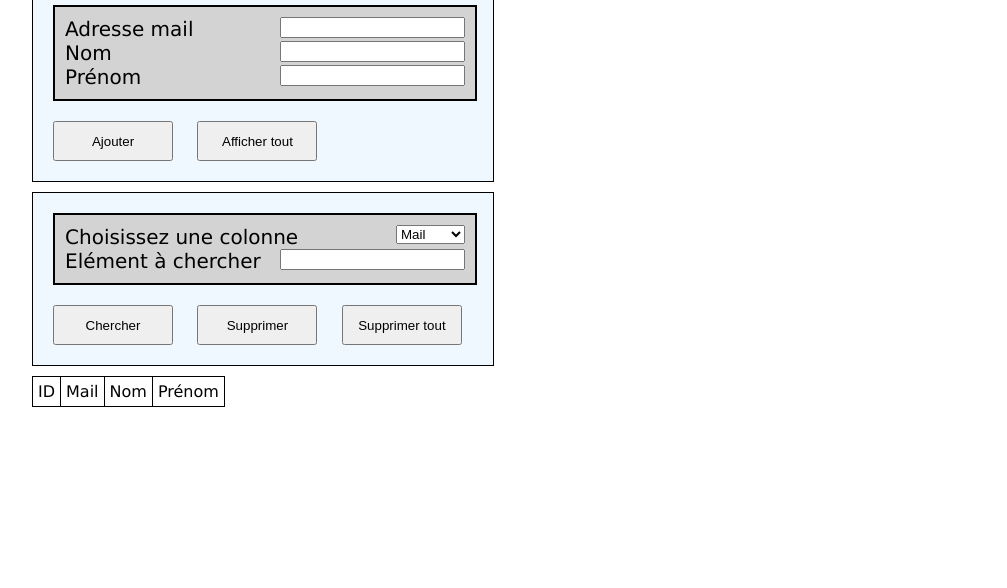
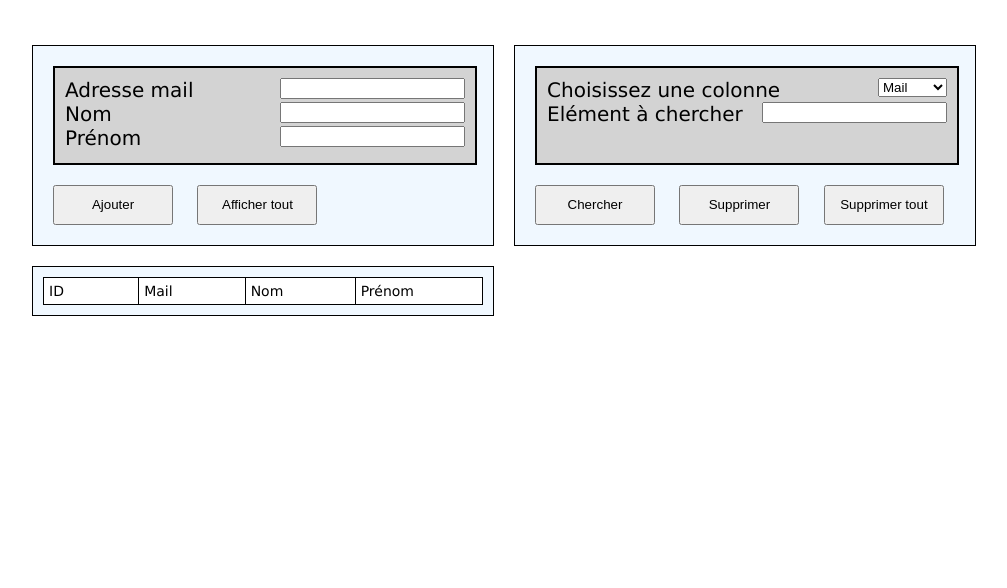
Before and after one commit to Terminn/terminn.github.io, a plain HTML site: page index.html in a window 1280 px wide. Shown: the part 212-800 px from the top of the page, without its empty margins (36-1043 px from the left). Drawn offline with Linux system fonts and the light colour scheme.

Commit message:
Minor css changes

```diff
--- a/index.html
+++ b/index.html
@@ -1,3 +1,4 @@
+<!DOCTYPE html>
 <html>
 
     <head>
--- a/style.css
+++ b/style.css
@@ -25,6 +25,7 @@ form {
   background-color: lightgray;
   padding: 10px;
   width: 400px;
+  height: 75px;
   font-size: 20px;
   border-style: solid;
   border-width: 2px;
@@ -41,20 +42,19 @@ button {
   margin: 10px;
 }
 
-#tab {
-  margin: 10px;
-}
-
-#f {
+#f, #tab {
   background-color: aliceblue;
   padding: 10px;
   margin: 10px;
   border: 1px solid black;
   width: 440px;
+  float:left;
 }
 
 table,tr,td {
   border: 1px solid black;
+  background-color: white;
   border-collapse: collapse;
   padding: 5px;
+  width: inherit;
 }
```
